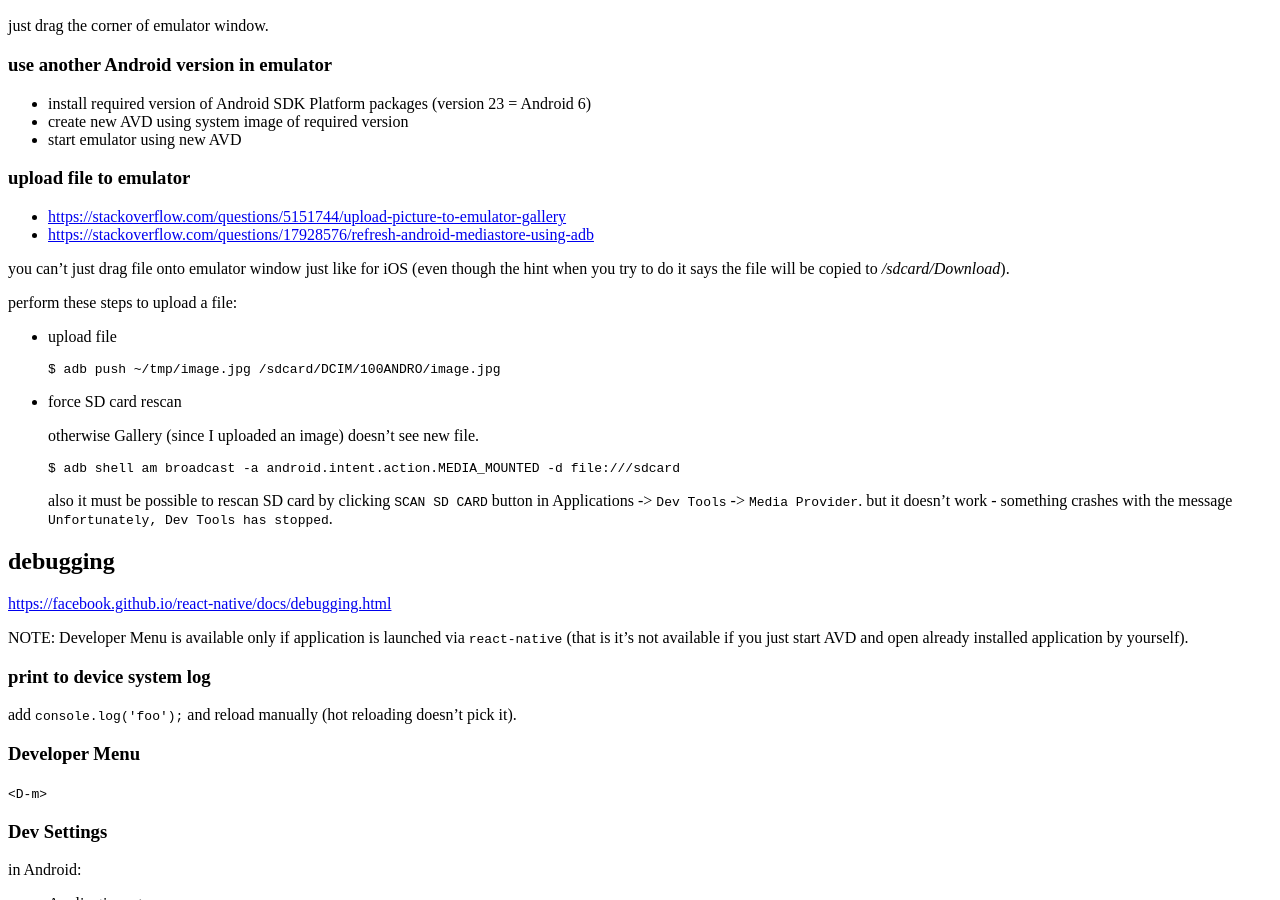
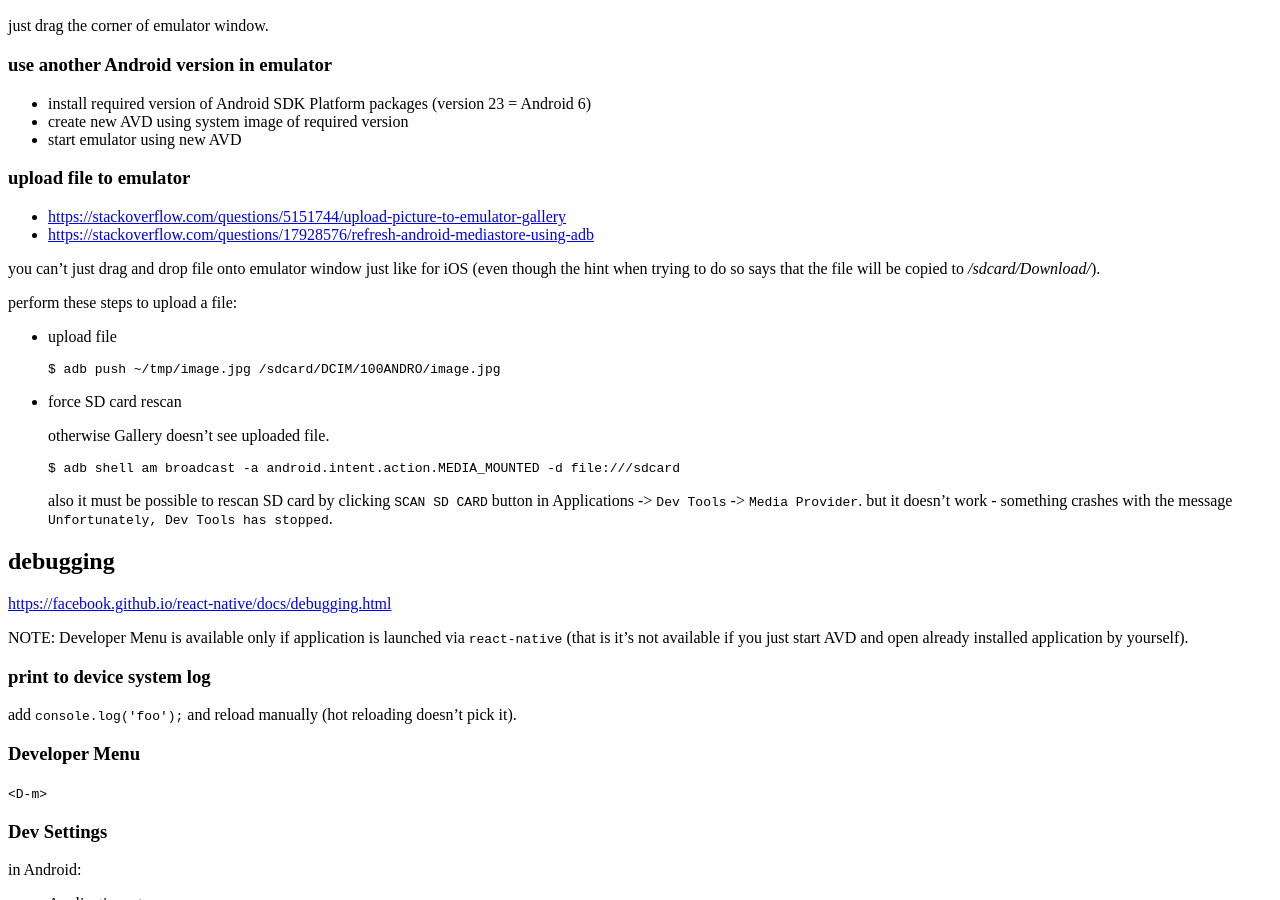
Before and after one commit to tap349/tap349.github.io, a Jekyll site: the page built from _posts/2017-05-24-react-native-android.md, in a window 1280 px wide and 900 px high, scrolled down 4013 px. Built offline with Jekyll 4.4.1, drawn with Linux system fonts in a browser that asks for light colours.

Commit message:
update 2017-07-10_18:19:02

````diff
--- a/_posts/2017-05-24-react-native-android.md
+++ b/_posts/2017-05-24-react-native-android.md
@@ -234,8 +234,9 @@ just drag the corner of emulator window.
 - <https://stackoverflow.com/questions/5151744/upload-picture-to-emulator-gallery>
 - <https://stackoverflow.com/questions/17928576/refresh-android-mediastore-using-adb>
 
-you can't just drag file onto emulator window just like for iOS (even though the
-hint when you try to do it says the file will be copied to _/sdcard/Download_).
+you can't just drag and drop file onto emulator window just like for iOS
+(even though the hint when trying to do so says that the file will be copied
+to _/sdcard/Download/_).
 
 perform these steps to upload a file:
 
@@ -247,7 +248,7 @@ perform these steps to upload a file:
 
 - force SD card rescan
 
-  otherwise Gallery (since I uploaded an image) doesn't see new file.
+  otherwise Gallery doesn't see uploaded file.
 
   ```sh
   $ adb shell am broadcast -a android.intent.action.MEDIA_MOUNTED -d file:///sdcard
````
